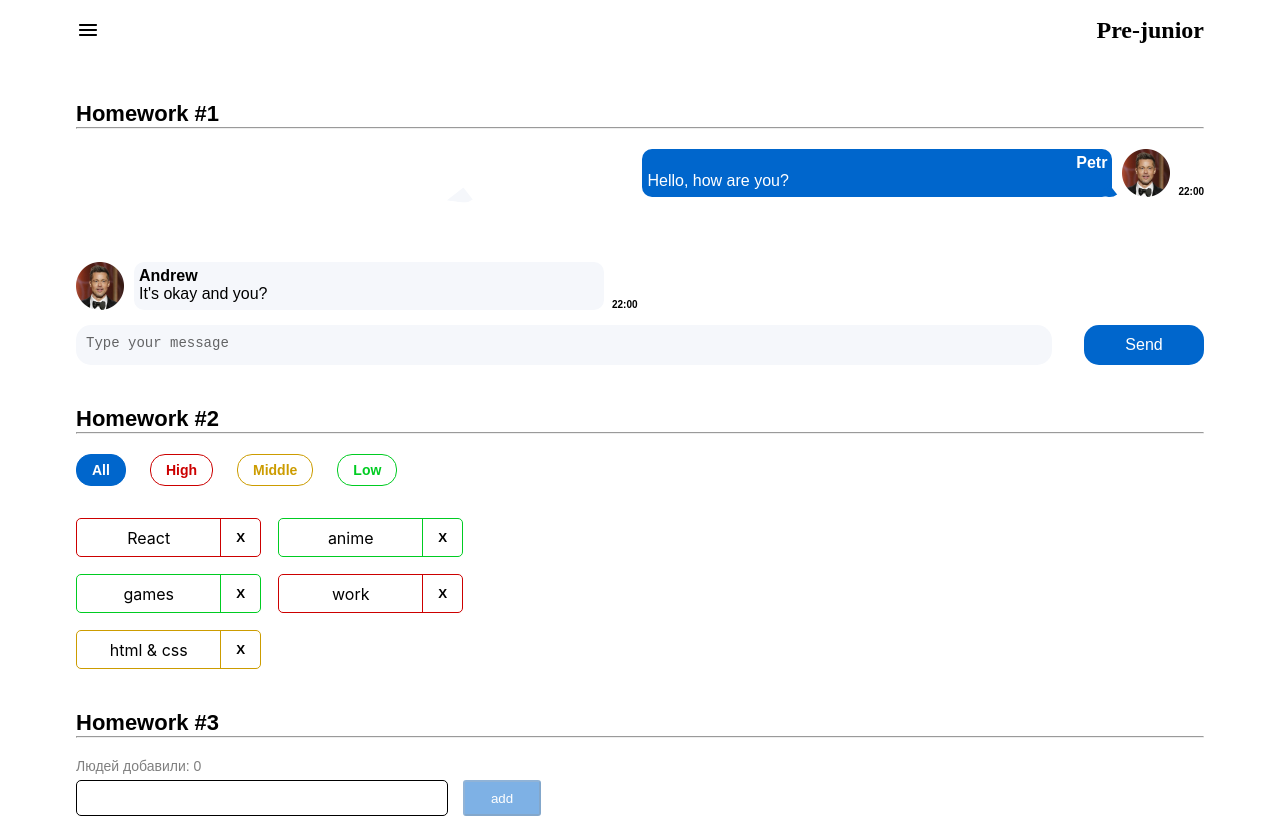
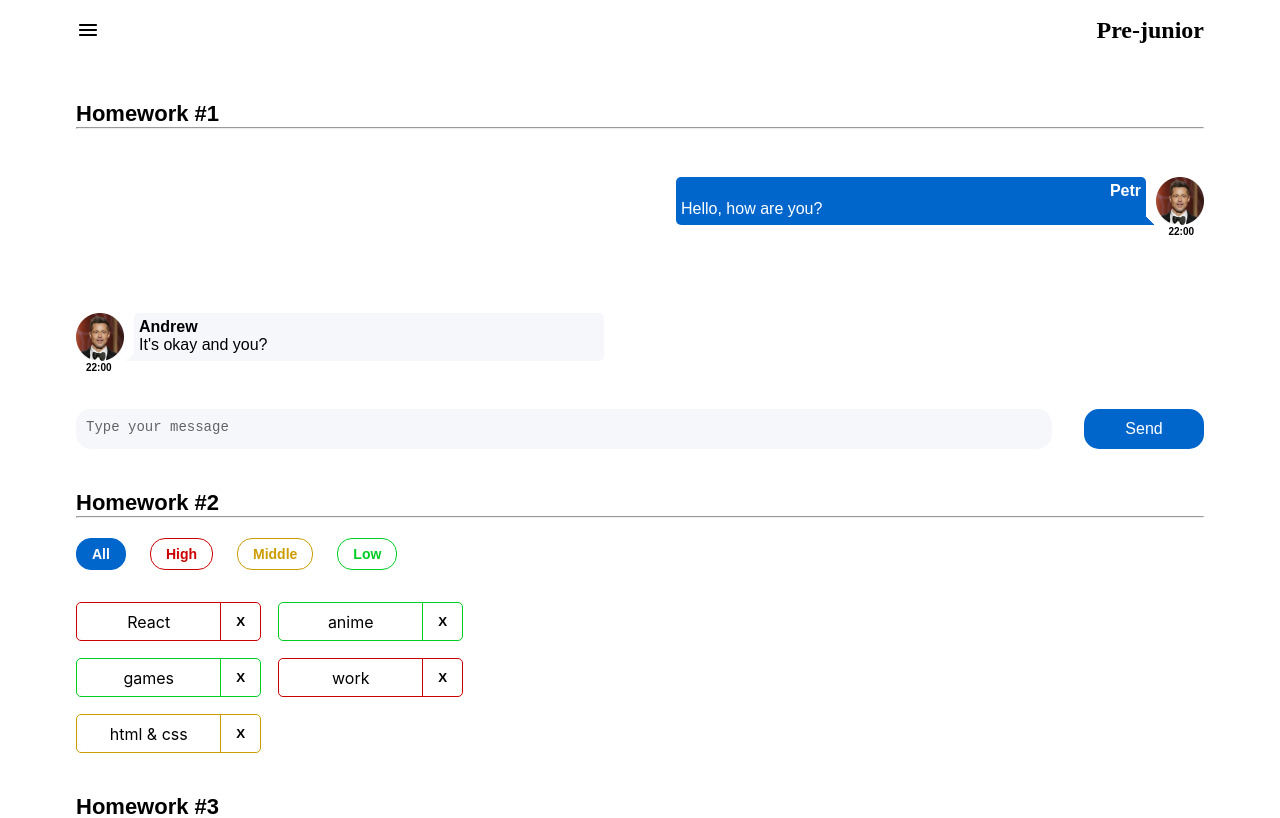
Before and after one commit to IgnatZakalinsky/hws2, a React (Create React App) app: page /#/pre-junior in a window 1280 px wide. Shown: the top 818 px of the page. Built offline with nearby package versions, Linux system fonts and the light colour scheme.

Commit message:
refactor: refactor style in friendText and text component in HW1

```diff
--- a/src/s2-homeworks/hw01/friend-message/FriendMessage.module.css
+++ b/src/s2-homeworks/hw01/friend-message/FriendMessage.module.css
@@ -1,6 +1,10 @@
 .friendMessage {
   display: flex;
-  margin-bottom: 15px;
+  flex-direction: column;
+  font-family: Montserrat, sans-serif;
+  position: relative;
+  margin: 48px 0;
+  align-items: flex-start;
 }
 
 .friendImageAndText {
@@ -18,27 +22,19 @@
   width: 470px;
   background-color: #F5F7FB;
   padding: 5px 5px 5px 5px;
-  border-radius: 10px;
-}
-
-.friendText:after {
-  content: "";
-  position: absolute;
-  border: 0 solid transparent;
-  border-top: 9px solid #F5F7FB;
-  border-radius: 0 20px 0;
-  transform: rotate(97deg);
+  border-radius: 5px 5px 5px 0;
 }
 
 .friendText:after {
   content: '';
   position: absolute;
-  top: 180px;
-  left: 455px;
-  border-top: 15px solid transparent;
-  border-right: 15px solid #F5F7FB;
-  border-left: none;
-  border-bottom: 15px solid transparent;
+  width: 8px;
+  height: 8px;
+  left: 50px;
+  bottom: 0;
+  background: linear-gradient(225deg, rgba(255,255,255,1) 50%, rgba(245,247,251,1) 50%);
+  z-index: 1;
+  transform: rotate(-90deg);
 }
 
 .friendName {
@@ -54,10 +50,10 @@
 }
 
 .friendTime {
-  font-family: Montserrat, sans-serif;
+  color: #000;
   font-size: 10px;
-  font-weight: bold;
-  margin-left: 8px;
-  display: flex;
-  align-items: end;
+  font-weight: 600;
+  position: absolute;
+  left: 10px;
+  bottom: -12px;
 }
--- a/src/s2-homeworks/hw01/message/Message.module.css
+++ b/src/s2-homeworks/hw01/message/Message.module.css
@@ -1,7 +1,10 @@
 .message {
   display: flex;
-  justify-content: end;
-  margin-bottom: 25px;
+  flex-direction: column;
+  font-family: Montserrat, sans-serif;
+  position: relative;
+  margin: 48px 0;
+  align-items: flex-end;
 }
 
 .imageAndText {
@@ -21,27 +24,18 @@
   background-color: #0066CC;
   color: #FFFFFF;
   padding: 5px 5px 5px 5px;
-  border-radius: 10px;
-}
-
-.text:after {
-  content: "";
-  position: absolute;
-  border: 0 solid transparent;
-  border-top: 9px solid #0066CC;
-  border-radius: 0 20px 0;
-  transform: rotate(97deg);
+  border-radius: 5px 5px 0 5px;
 }
 
 .text:after {
   content: '';
   position: absolute;
-  top: 30px;
-  right: -3px;
-  border-top: 12px solid transparent;
-  border-right: 12px solid #0066CC;
-  border-left: none;
-  border-bottom: 12px solid transparent;
+  width: 8px;
+  height: 8px;
+  right: -8px;
+  bottom: 0;
+  background: linear-gradient(225deg, rgba(255,255,255,1) 50%, rgba(0,102,204,1) 50%);
+  z-index: 1;
 }
 
 .name {
@@ -57,10 +51,10 @@
 }
 
 .time {
-  font-family: Montserrat, sans-serif;
+  color: #000;
   font-size: 10px;
-  font-weight: bold;
-  margin-left: 8px;
-  display: flex;
-  align-items: end;
+  font-weight: 600;
+  position: absolute;
+  right: 10px;
+  bottom: -12px;
 }
```
